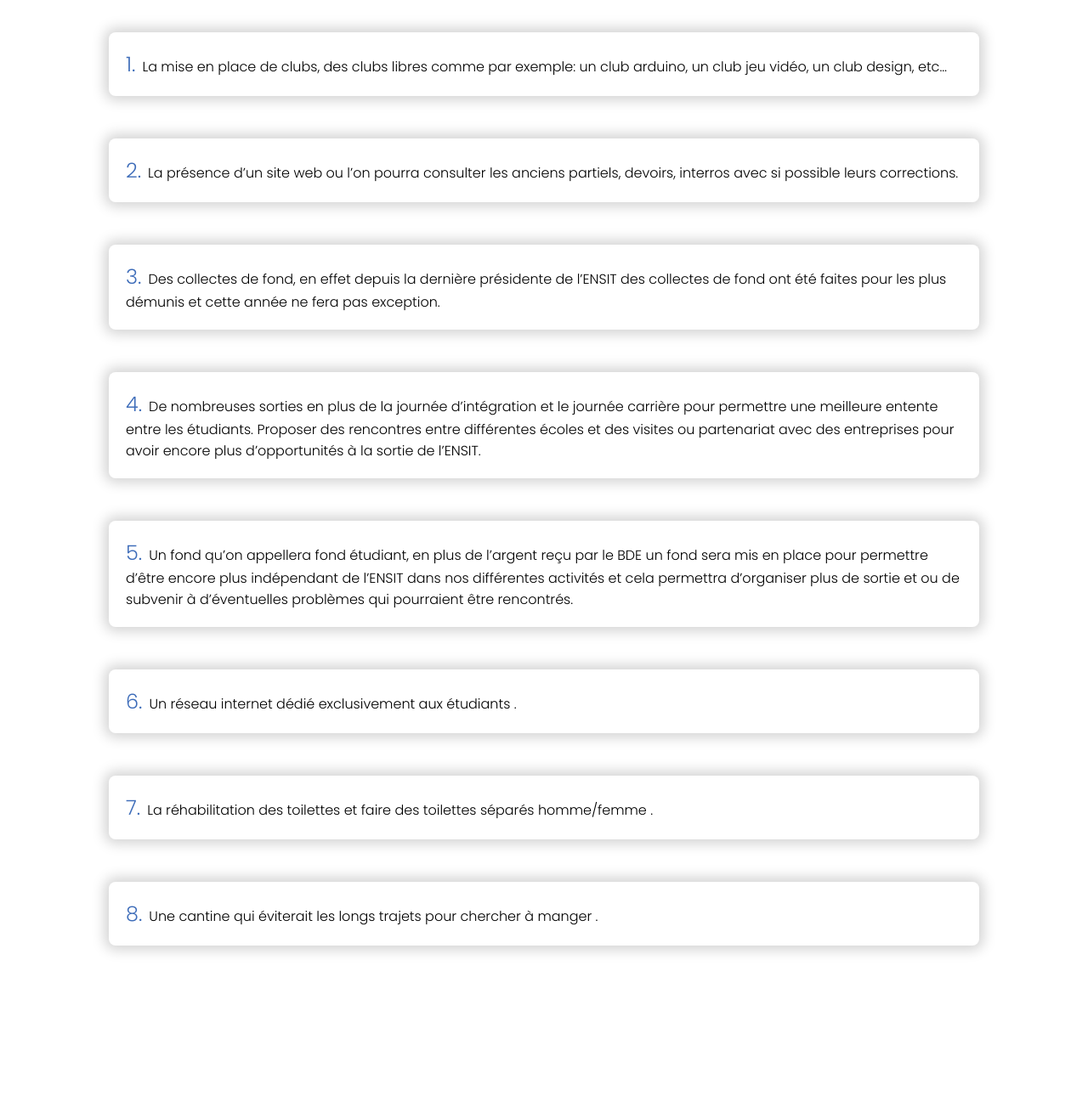
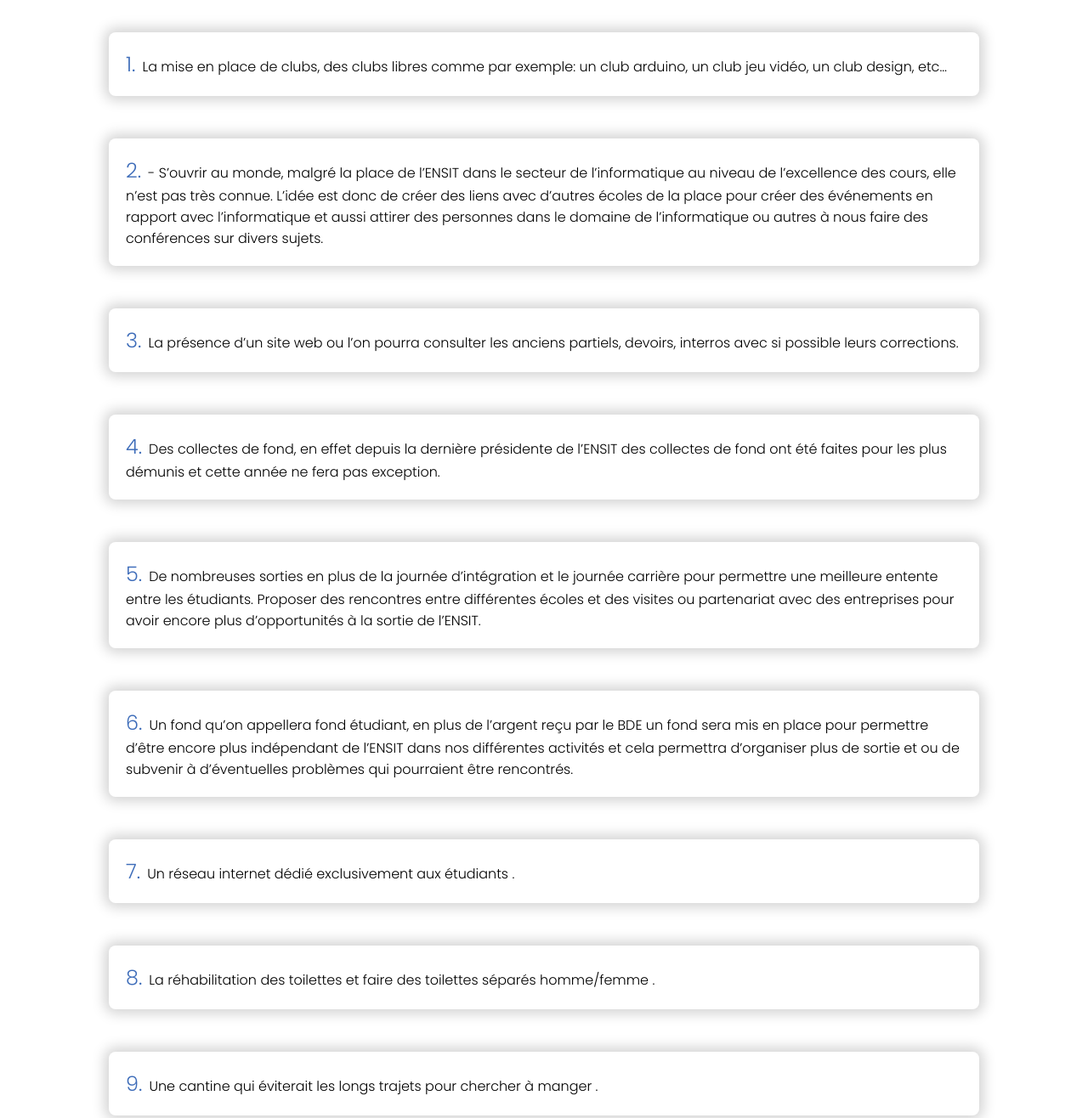
Before and after one commit to JoeyStarr/liam-ametchi, a plain HTML site: page index.html in a window 1280 px wide. Shown: the part 829-2145 px from the top of the page at 85% size. Before the commit the page ends 2007 px from the top, so only its background shows below. Drawn offline with Linux system fonts and the light colour scheme.

Commit message:
Update index.html

```diff
--- a/index.html
+++ b/index.html
@@ -20,9 +20,9 @@
 						<img src="z.jpg">
 					</div>
 					<div class="write">
-						<p class="one">Salut, je me présente: Ametchi Liam, 22 ans, élève de ING2 à l’ENSIT et en ce moment même en stage à Orange pour ‘’l’Orange Summer Challenge’’.Candidat pour être président des étudiants de l’ENSIT. Ayant passé 4 années dans cette école et après avoir longuement réfléchi j’ai décidé de me présenter me sentant à même de proposer quelque chose de crédible et qui ferait avancer dans la bonne voie l’ENSIT.</p>
+						<p class="one">Salut, je me présente : Ametchi Liam, 22 ans, élève de ING2 à l’ENSIT et en ce moment même en stage à Orange pour ‘’l’Orange Summer Challenge’’. Candidat pour être président des étudiants de l’ENSIT. Ayant passé 4 années dans cette école et après avoir longuement réfléchi j’ai décidé de me présenter me sentant à même de proposer quelque chose de crédible et qui ferait avancer dans la bonne voie l’ENSIT.</p>
 						<p class="two">Je viens par la présente vous informez de mon programme pour les élections à la présidence du Bureau des Étudiants (BDE) de L’ENSIT.</p>
-						<p class="three">Mon projet est d’unir tous les étudiants de l’école et de permettre à chacun de s’exprimer, d’exprimer ses besoins et ses inquiétudes. Entre guillemet derrière ce rôle de dirigeant que j’aurais je serais surtout votre représentant et votre porte-parole, en effet chaque classe aura un représentant et un budget pour organiser diverses activités.</p>
+						<p class="three">Mon projet est d’unir tous les étudiants de l’école et de permettre à chacun de s’exprimer, d’exprimer ses besoins et ses inquiétudes. Entre guillemet derrière ce rôle de dirigeant que j’aurais je serais surtout votre représentant et votre porte-parole, en effet chaque classe aura un représentant et un budget pour organiser diverses activités.L’élément le plus important du programme est la mise en place d’un Junior entreprise capable d’apporter une réponse aux différents problèmes liés à l’informatique.En effet quand un étudiant de l’ENSIT viendra proposer ses services à l’entreprise, lorsqu’il règlera le problème d’une société ou d’un particulier non seulement il obtiendra de l’expérience et pourra ajouter celle-ci sur son C.V mais aussi il sera rémunéré pour le service apporté et la junior entreprise recevra de l’argent pour l’ajouter à la caisse du BDE ce qui rendra le BDE plus indépendant de l’ENSIT et permettra de proposer encore plus d’activités comme des sorties ou même des voyages.</p>
 					</div>
 				</div>
 			</div>
@@ -34,25 +34,28 @@
 					<p><span>1.</span>La mise en place de clubs, des clubs libres comme par exemple: un club arduino, un club jeu vidéo, un club design, etc…</p>
 				</div>
 				<div class="program-element">
-					<p><span>2.</span>La présence d’un site web ou l’on pourra consulter les anciens partiels, devoirs, interros avec si possible leurs corrections.</p>
+					<p><span>2.</span>-	S’ouvrir au monde, malgré la place de l’ENSIT dans le secteur de l’informatique au niveau de l’excellence des cours, elle n’est pas très connue. L’idée est donc de créer des liens avec d’autres écoles de la place pour créer des événements en rapport avec l’informatique et aussi attirer des personnes dans le domaine de l’informatique ou autres à nous faire des conférences sur divers sujets.</p>
 				</div>
 				<div class="program-element">
-					<p><span>3.</span>Des collectes de fond, en effet depuis la dernière présidente de l’ENSIT des collectes de fond ont été faites pour les plus démunis et cette année ne fera pas exception.</p>
+					<p><span>3.</span>La présence d’un site web ou l’on pourra consulter les anciens partiels, devoirs, interros avec si possible leurs corrections.</p>
 				</div>
 				<div class="program-element">
-					<p><span>4.</span>De nombreuses sorties en plus de la journée d’intégration et le journée carrière pour permettre une meilleure entente entre les étudiants. Proposer des rencontres entre différentes écoles et des visites ou partenariat avec des entreprises pour avoir encore plus d’opportunités à la sortie de l’ENSIT.</p>
+					<p><span>4.</span>Des collectes de fond, en effet depuis la dernière présidente de l’ENSIT des collectes de fond ont été faites pour les plus démunis et cette année ne fera pas exception.</p>
 				</div>
 				<div class="program-element">
-					<p><span>5.</span>Un fond qu’on appellera fond étudiant, en plus de l’argent reçu par le BDE un fond sera mis en place pour permettre d’être encore plus indépendant de l’ENSIT dans nos différentes activités et cela permettra d’organiser plus de sortie et ou de subvenir à d’éventuelles problèmes qui pourraient être rencontrés.</p>
+					<p><span>5.</span>De nombreuses sorties en plus de la journée d’intégration et le journée carrière pour permettre une meilleure entente entre les étudiants. Proposer des rencontres entre différentes écoles et des visites ou partenariat avec des entreprises pour avoir encore plus d’opportunités à la sortie de l’ENSIT.</p>
 				</div>
 				<div class="program-element">
-					<p><span>6.</span>Un réseau internet dédié exclusivement aux étudiants .</p>
+					<p><span>6.</span>Un fond qu’on appellera fond étudiant, en plus de l’argent reçu par le BDE un fond sera mis en place pour permettre d’être encore plus indépendant de l’ENSIT dans nos différentes activités et cela permettra d’organiser plus de sortie et ou de subvenir à d’éventuelles problèmes qui pourraient être rencontrés.</p>
 				</div>
 				<div class="program-element">
-					<p><span>7.</span>La réhabilitation des toilettes et faire des toilettes séparés homme/femme .</p>
+					<p><span>7.</span>Un réseau internet dédié exclusivement aux étudiants .</p>
 				</div>
 				<div class="program-element">
-					<p><span>8.</span>Une cantine qui éviterait les longs trajets pour chercher à manger .</p>
+					<p><span>8.</span>La réhabilitation des toilettes et faire des toilettes séparés homme/femme .</p>
+				</div>
+				<div class="program-element">
+					<p><span>9.</span>Une cantine qui éviterait les longs trajets pour chercher à manger .</p>
 				</div>
 			</div>
 	</div>
```
